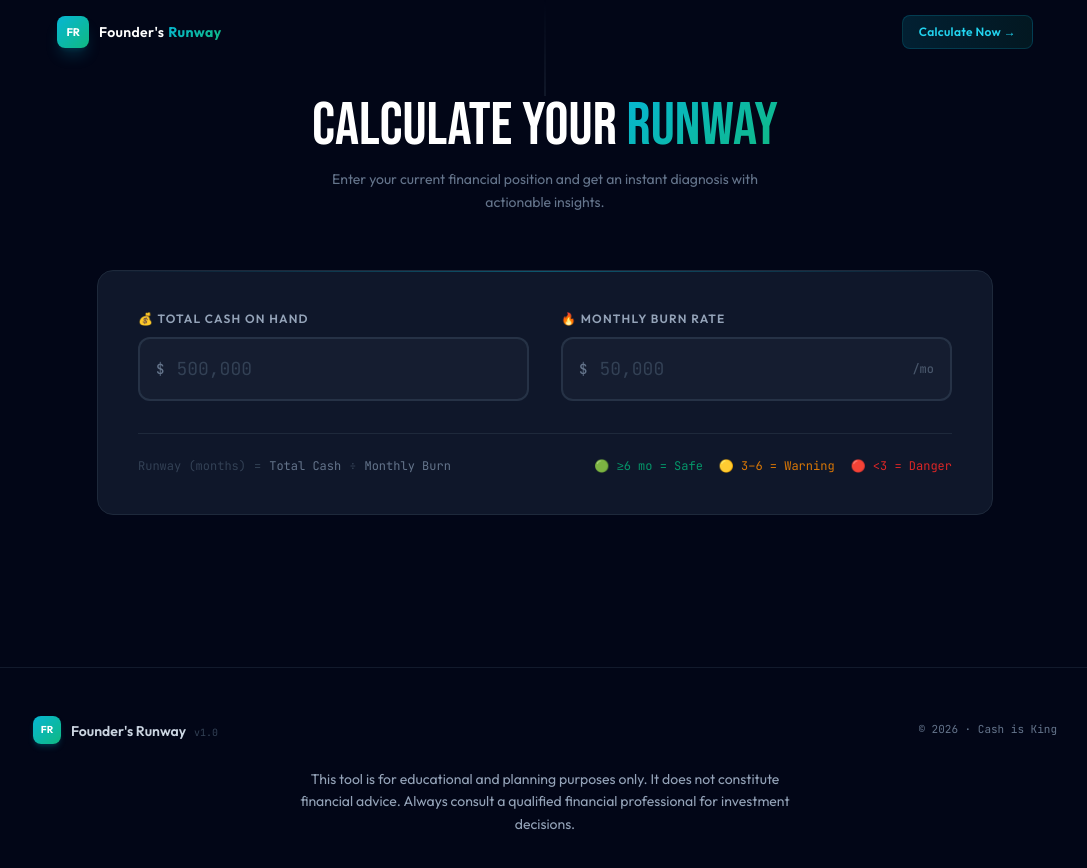
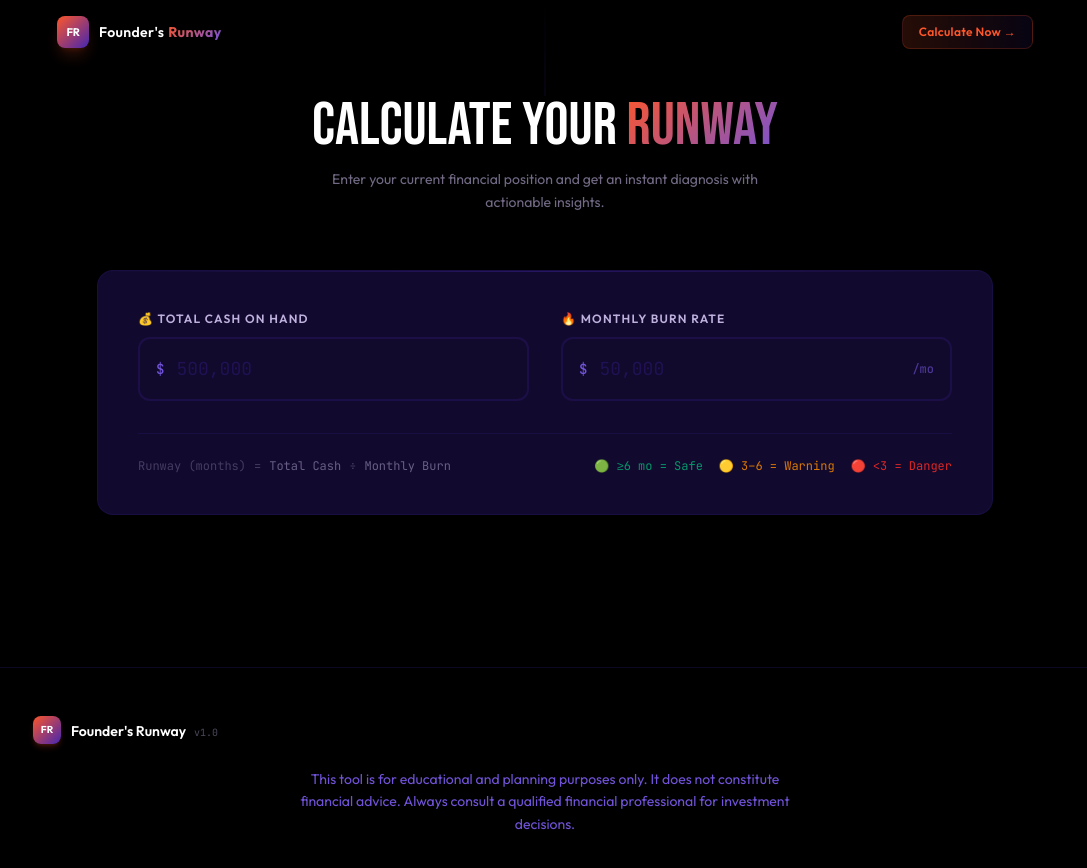
Before and after one commit to Dhruv0306-arch/Founders_runaway_dh, a React (Vite) app in the folder founders-runway/: page /calculator in a window 1280 px wide. Shown: the top 868 px of the page, without its empty margins (95-1182 px from the left). Built offline with nearby package versions, Linux system fonts and the light colour scheme.

Commit message:
Updated footer and the overall theme

```diff
--- a/founders-runway/src/components/Footer.jsx
+++ b/founders-runway/src/components/Footer.jsx
@@ -2,28 +2,23 @@ export default function Footer() {
   const year = new Date().getFullYear()
 
   return (
-    <footer className="border-t border-slate-800/60 py-12 px-4 sm:px-6 mt-8">
+    <footer className="border-t border-ecell-purple/20 py-12 px-4 sm:px-6 mt-8">
       <div className="max-w-5xl mx-auto">
         <div className="flex flex-col sm:flex-row items-center justify-between gap-6">
           {/* Brand */}
           <div className="flex items-center gap-2.5">
-            <div className="w-7 h-7 rounded-lg bg-gradient-to-br from-cyan-500 to-emerald-500 flex items-center justify-center shadow-md shadow-cyan-500/20">
+            <div className="w-7 h-7 rounded-lg bg-gradient-to-br from-ecell-orange to-ecell-purple flex items-center justify-center shadow-md shadow-ecell-orange/20">
               <span className="text-[10px] font-bold text-white">FR</span>
             </div>
             <div>
-              <span className="text-sm font-semibold text-slate-300">Founder's Runway</span>
-              <span className="ml-2 text-[10px] text-slate-700 font-mono">v1.0</span>
+              <span className="text-sm font-semibold text-white">Founder's Runway</span>
+              <span className="ml-2 text-[10px] text-ecell-muted/40 font-mono">v1.0</span>
             </div>
           </div>
-
-          {/* Right */}
-          <p className="text-[11px] text-slate-500 font-mono">
-            © {year} · Cash is King
-          </p>
         </div>
 
         {/* Disclaimer */}
-        <p className="mt-6 text-center text-sm text-slate-400 max-w-lg mx-auto leading-relaxed">
+        <p className="mt-6 text-center text-sm text-ecell-lavender max-w-lg mx-auto leading-relaxed">
           This tool is for educational and planning purposes only. It does not constitute
           financial advice. Always consult a qualified financial professional for
           investment decisions.
--- a/founders-runway/src/components/Navbar.jsx
+++ b/founders-runway/src/components/Navbar.jsx
@@ -14,14 +14,14 @@ export default function Navbar() {
     <nav
       className={`fixed top-0 left-0 right-0 z-50 transition-all duration-300 ${
         scrolled
-          ? 'bg-slate-950/80 backdrop-blur-xl border-b border-white/5 shadow-2xl shadow-black/20'
+          ? 'bg-ecell-navy/80 backdrop-blur-xl border-b border-white/5 shadow-2xl shadow-black/20'
           : 'bg-transparent'
       }`}
     >
       <div className="max-w-5xl mx-auto px-4 sm:px-6 h-16 flex items-center justify-between">
         {/* Logo */}
         <Link to="/" className="flex items-center gap-2.5">
-          <div className="w-8 h-8 rounded-lg bg-gradient-to-br from-cyan-500 to-emerald-500 flex items-center justify-center shadow-lg shadow-cyan-500/20">
+          <div className="w-8 h-8 rounded-lg bg-gradient-to-br from-ecell-orange to-ecell-purple flex items-center justify-center shadow-lg shadow-ecell-orange/20">
             <span className="text-[11px] font-bold text-white font-outfit tracking-tight">FR</span>
           </div>
           <div className="flex items-baseline gap-1">
@@ -33,7 +33,7 @@ export default function Navbar() {
         {/* CTA */}
         <Link
           to="/calculator"
-          className="text-xs font-semibold px-4 py-2 rounded-lg bg-gradient-to-r from-cyan-500/15 to-emerald-500/10 border border-cyan-500/20 text-cyan-400 hover:border-cyan-400/40 hover:bg-cyan-500/20 transition-all duration-200 tracking-wide"
+          className="text-xs font-semibold px-4 py-2 rounded-lg bg-gradient-to-r from-ecell-orange/15 to-ecell-purple/10 border border-ecell-orange/20 text-ecell-orange hover:border-ecell-orange/40 hover:bg-ecell-orange/20 transition-all duration-200 tracking-wide"
         >
           Calculate Now →
         </Link>
--- a/founders-runway/src/components/RunwayCalculator.jsx
+++ b/founders-runway/src/components/RunwayCalculator.jsx
@@ -26,7 +26,7 @@ function InputField({ label, icon, value, onChange, onBlur, error, hint, placeho
 
   return (
     <div>
-      <label className="block text-xs font-semibold text-slate-400 uppercase tracking-widest mb-2.5">
+      <label className="block text-xs font-semibold text-ecell-muted uppercase tracking-widest mb-2.5">
         {icon} {label}
       </label>
       <div
@@ -34,11 +34,11 @@ function InputField({ label, icon, value, onChange, onBlur, error, hint, placeho
           error
             ? 'border-red-500/50 bg-red-500/5 ring-2 ring-red-500/10'
             : focused
-            ? 'border-cyan-500/50 bg-slate-800 ring-2 ring-cyan-500/10'
-            : 'border-slate-700/60 bg-slate-800/40 hover:border-slate-600'
+            ? 'border-ecell-purple/50 bg-ecell-dark ring-2 ring-ecell-purple/10'
+            : 'border-ecell-purple/20 bg-ecell-dark/40 hover:border-ecell-purple/40'
         }`}
       >
-        <span className="pl-4 text-slate-500 font-mono text-sm font-medium select-none">$</span>
+        <span className="pl-4 text-ecell-lavender font-mono text-sm font-medium select-none">$</span>
         <input
           type="text"
           inputMode="decimal"
@@ -56,12 +56,12 @@ function InputField({ label, icon, value, onChange, onBlur, error, hint, placeho
             onBlur && onBlur()
           }}
           placeholder={placeholder}
-          className="flex-1 bg-transparent px-3 py-4 text-white font-mono text-lg outline-none placeholder:text-slate-700"
+          className="flex-1 bg-transparent px-3 py-4 text-white font-mono text-lg outline-none placeholder:text-ecell-purple/30"
           aria-label={label}
           aria-invalid={!!error}
         />
         {suffix && (
-          <span className="pr-4 text-slate-600 text-xs font-medium font-mono select-none">
+          <span className="pr-4 text-ecell-lavender/60 text-xs font-medium font-mono select-none">
             {suffix}
           </span>
         )}
@@ -77,7 +77,7 @@ function InputField({ label, icon, value, onChange, onBlur, error, hint, placeho
 
       {/* Formatted value hint */}
       {!error && hint && (
-        <p className="text-slate-600 text-xs mt-2 font-mono">{hint}</p>
+        <p className="text-ecell-lavender/50 text-xs mt-2 font-mono">{hint}</p>
       )}
     </div>
   )
@@ -149,7 +149,7 @@ export default function RunwayCalculator() {
       {/* Faint section separator */}
       <div
         aria-hidden="true"
-        className="absolute top-0 left-1/2 -translate-x-1/2 w-px h-24 bg-gradient-to-b from-transparent to-slate-800"
+        className="absolute top-0 left-1/2 -translate-x-1/2 w-px h-24 bg-gradient-to-b from-transparent to-ecell-purple/20"
       />
 
       <div className="max-w-4xl mx-auto">
@@ -159,18 +159,18 @@ export default function RunwayCalculator() {
             CALCULATE YOUR{' '}
             <span className="text-gradient-cyan">RUNWAY</span>
           </h2>
-          <p className="text-slate-500 text-sm max-w-md mx-auto leading-relaxed">
+          <p className="text-ecell-muted/60 text-sm max-w-md mx-auto leading-relaxed">
             Enter your current financial position and get an instant diagnosis with
             actionable insights.
           </p>
         </div>
 
         {/* ── Input Card ──────────────────────────────────────────────── */}
-        <div className="relative bg-slate-900 rounded-2xl border border-slate-800 p-6 sm:p-10 mb-6 overflow-hidden">
+        <div className="relative bg-ecell-dark rounded-2xl border border-ecell-purple/15 p-6 sm:p-10 mb-6 overflow-hidden">
           {/* Top shimmer line */}
           <div
             aria-hidden="true"
-            className="absolute top-0 left-0 right-0 h-px bg-gradient-to-r from-transparent via-cyan-500/40 to-transparent"
+            className="absolute top-0 left-0 right-0 h-px bg-gradient-to-r from-transparent via-ecell-purple/40 to-transparent"
           />
 
           <div className="grid grid-cols-1 sm:grid-cols-2 gap-6 sm:gap-8">
@@ -233,13 +233,13 @@ export default function RunwayCalculator() {
           )}
 
           {/* ── Formula reminder ─────────────────────────── */}
-          <div className="mt-8 pt-6 border-t border-slate-800 flex flex-col sm:flex-row items-center justify-between gap-4 text-xs text-slate-600">
+          <div className="mt-8 pt-6 border-t border-ecell-purple/15 flex flex-col sm:flex-row items-center justify-between gap-4 text-xs text-ecell-muted/40">
             <div className="flex items-center gap-2 font-mono">
-              <span className="text-slate-700">Runway (months)</span>
-              <span className="text-slate-700">=</span>
-              <span className="text-slate-500">Total Cash</span>
-              <span className="text-slate-700">÷</span>
-              <span className="text-slate-500">Monthly Burn</span>
+              <span className="text-ecell-muted/30">Runway (months)</span>
+              <span className="text-ecell-muted/30">=</span>
+              <span className="text-ecell-muted/50">Total Cash</span>
+              <span className="text-ecell-muted/30">÷</span>
+              <span className="text-ecell-muted/50">Monthly Burn</span>
             </div>
             <div className="flex items-center gap-4 font-mono">
               <span className="text-emerald-600">🟢 ≥6 mo = Safe</span>
--- a/founders-runway/src/index.css
+++ b/founders-runway/src/index.css
@@ -13,7 +13,7 @@
 
   body {
     font-family: 'Outfit', sans-serif;
-    background-color: #020617;
+    background-color: #000000;
     color: white;
     -webkit-font-smoothing: antialiased;
     -moz-osx-font-smoothing: grayscale;
@@ -34,27 +34,27 @@
     width: 5px;
   }
   ::-webkit-scrollbar-track {
-    background: #020617;
+    background: #000000;
   }
   ::-webkit-scrollbar-thumb {
-    background: #1e293b;
+    background: #4526b1;
     border-radius: 4px;
   }
   ::-webkit-scrollbar-thumb:hover {
-    background: #334155;
+    background: #7153d9;
   }
 }
 
 @layer utilities {
   /* Subtle dot grid background */
   .bg-dot-pattern {
-    background-image: radial-gradient(circle, rgba(6, 182, 212, 0.08) 1px, transparent 1px);
+    background-image: radial-gradient(circle, rgba(69, 38, 177, 0.12) 1px, transparent 1px);
     background-size: 32px 32px;
   }
 
-  /* Cyan → Emerald gradient text */
+  /* Orange → Purple gradient text (primary branding) */
   .text-gradient-cyan {
-    background: linear-gradient(135deg, #06b6d4 0%, #10b981 100%);
+    background: linear-gradient(135deg, #FD562A 0%, #7153d9 100%);
     -webkit-background-clip: text;
     -webkit-text-fill-color: transparent;
     background-clip: text;
@@ -62,13 +62,13 @@
 
   /* Purple accent gradient text */
   .text-gradient-purple {
-    background: linear-gradient(135deg, #a78bfa 0%, #60a5fa 100%);
+    background: linear-gradient(135deg, #a78bfa 0%, #7153d9 100%);
     -webkit-background-clip: text;
     -webkit-text-fill-color: transparent;
     background-clip: text;
   }
 
-  /* Status glow shadows */
+  /* Status glow shadows — UNCHANGED (semantic) */
   .glow-safe {
     box-shadow: 0 0 0 1px rgba(16, 185, 129, 0.2), 0 8px 40px rgba(16, 185, 129, 0.08);
   }
@@ -82,8 +82,8 @@
   /* Top border shimmer */
   .border-top-cyan {
     border-top: 1px solid transparent;
-    background-image: linear-gradient(#0f172a, #0f172a),
-      linear-gradient(90deg, transparent, rgba(6, 182, 212, 0.4), transparent);
+    background-image: linear-gradient(#120a2e, #120a2e),
+      linear-gradient(90deg, transparent, rgba(69, 38, 177, 0.4), transparent);
     background-origin: border-box;
     background-clip: padding-box, border-box;
   }
--- a/founders-runway/tailwind.config.js
+++ b/founders-runway/tailwind.config.js
@@ -13,7 +13,18 @@ export default {
       },
       colors: {
         slate: {
-          950: '#020617',
+          950: '#000000',
+        },
+        // E-Cell inspired palette
+        ecell: {
+          black: '#000000',
+          dark: '#120a2e',       // Very dark purple (card bg)
+          navy: '#200b6a',       // Deep navy (navbar)
+          purple: '#4526b1',     // Core purple
+          violet: '#4c22e1',     // Vibrant purple
+          lavender: '#7153d9',   // Muted purple
+          muted: '#beb1de',      // Lavender text
+          orange: '#FD562A',     // Primary CTA orange-red
         },
       },
       animation: {
```
Also changed, not shown: founders-runway/src/components/Hero.jsx (+10 -10 lines), founders-runway/src/components/ResultCard.jsx (+22 -22 lines), founders-runway/src/components/ScenarioCard.jsx (+17 -17 lines).
